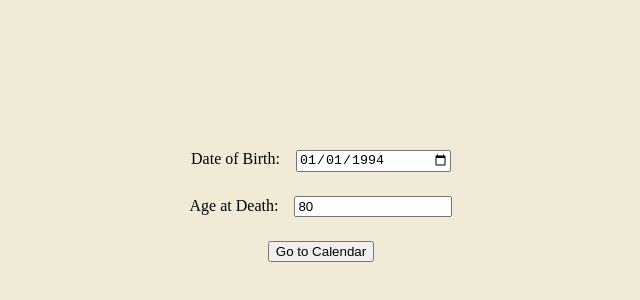
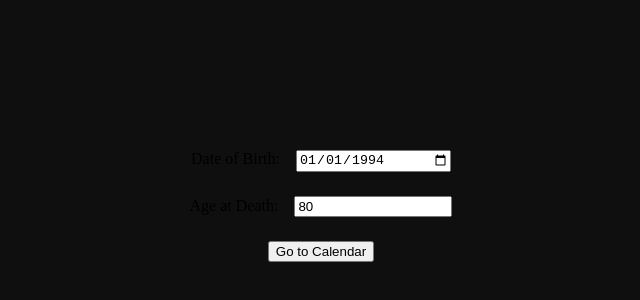
Before and after one commit to mddwav/morirecolor, a Next.js app: page / in a window 1280 px wide. Shown: the part 162-462 px from the top of the page, without its empty margins (319-959 px from the left). Built offline with nearby package versions, Linux system fonts and the light colour scheme.

Commit message:
Update styles.css

```diff
--- a/styles.css
+++ b/styles.css
@@ -3,5 +3,5 @@ body {
 }
 
 html {
-  background-color: #f0ead6;
+  background-color: #0f0f0f;
 }
```
